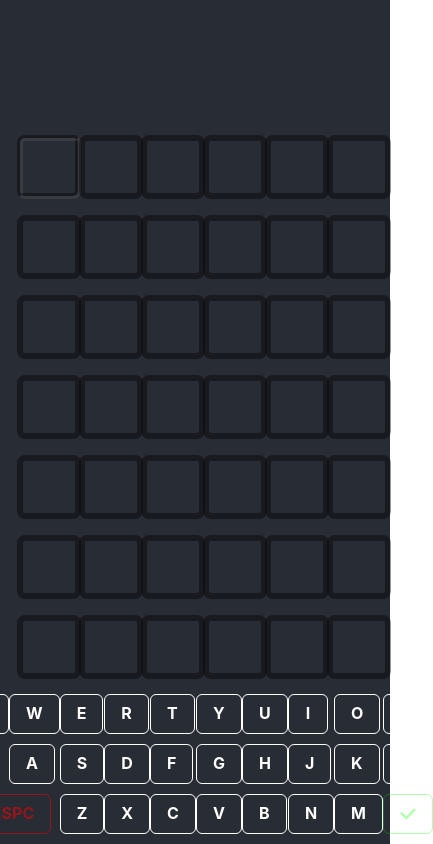
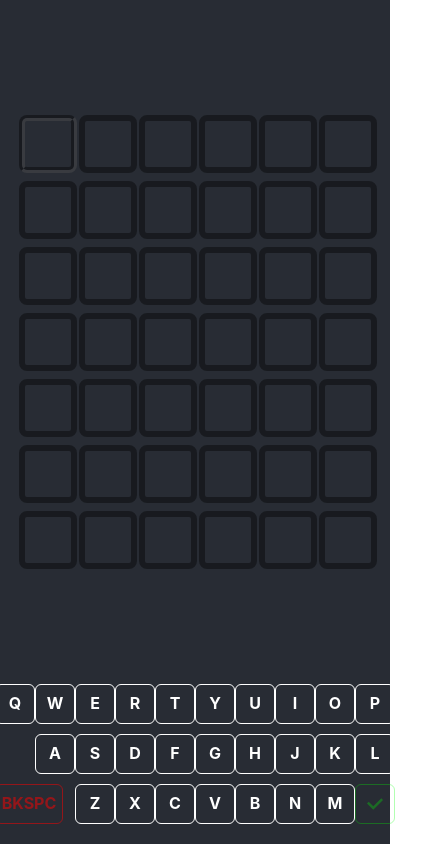
Before and after one commit to JonathanLemes/palavraa, a React (Create React App) app: page / in a window 390 px wide. Shown: the whole page, 433 px wide, since content can reach past the window. Built offline with nearby package versions, Linux system fonts and the light colour scheme.

Commit message:
style: 💄 fixing responsive design

```diff
--- a/src/App.tsx
+++ b/src/App.tsx
@@ -288,9 +288,9 @@ function App() {
           selectedLetter === index && word === selectedWord ? 'groove' : 'solid'
         }
         key={index}
-        m="8px"
-        height="64px"
-        width="64px"
+        m="4px"
+        height="58px"
+        width="58px"
       >
         <Text
           display="flex"
@@ -299,7 +299,7 @@ function App() {
           fontWeight="bold"
           height="100%"
           color="white"
-          fontSize="4xl"
+          fontSize="3xl"
           textAlign="center"
         >
           {letter.content}
@@ -333,13 +333,12 @@ function App() {
       height="100vh"
     >
       <Flex flexDirection="column" height="100vh" maxWidth="720px">
-        <Flex height="120px"></Flex>
         <Flex
           justifyContent="center"
           alignItems="center"
-          height="calc(100vh - 270px)"
+          height="calc(100vh - 160px)"
         >
-          <SimpleGrid width="max(320px, 80%)" columns={6}>
+          <SimpleGrid width="max(320px, 90%)" columns={6}>
             {firstWord.map((letter, index) => letterBox(letter, index, 0))}
             {secondWord.map((letter, index) => letterBox(letter, index, 1))}
             {thirdWord.map((letter, index) => letterBox(letter, index, 2))}
--- a/src/components/Keyboard.tsx
+++ b/src/components/Keyboard.tsx
@@ -40,7 +40,7 @@ export default function Keyboard({ setLetter, typedLetters }: KeyboardProps) {
               : 'white'
           }
           fontWeight="bold"
-          marginBottom="4px"
+          width={letter === 'BKSPC' ? '68px' : '34px'}
           onClick={() => setLetter(letter)}
         >
           {letter === 'ENTER' ? (
@@ -54,8 +54,7 @@ export default function Keyboard({ setLetter, typedLetters }: KeyboardProps) {
   }
 
   return (
-    <Grid templateColumns="repeat(12, 1fr)" templateRows="repeat(3, 1fr)">
-      <GridItem />
+    <Grid templateColumns="repeat(10, 1fr)" templateRows="repeat(3, 1fr)">
       {keyBoardLetter('Q')}
       {keyBoardLetter('W')}
       {keyBoardLetter('E')}
@@ -67,8 +66,6 @@ export default function Keyboard({ setLetter, typedLetters }: KeyboardProps) {
       {keyBoardLetter('O')}
       {keyBoardLetter('P')}
       <GridItem />
-      <GridItem />
-      <GridItem />
       {keyBoardLetter('A')}
       {keyBoardLetter('S')}
       {keyBoardLetter('D')}
@@ -78,8 +75,6 @@ export default function Keyboard({ setLetter, typedLetters }: KeyboardProps) {
       {keyBoardLetter('J')}
       {keyBoardLetter('K')}
       {keyBoardLetter('L')}
-      <GridItem />
-      <GridItem />
       {keyBoardLetter('BKSPC', 2)}
       {keyBoardLetter('Z')}
       {keyBoardLetter('X')}
@@ -88,7 +83,7 @@ export default function Keyboard({ setLetter, typedLetters }: KeyboardProps) {
       {keyBoardLetter('B')}
       {keyBoardLetter('N')}
       {keyBoardLetter('M')}
-      {keyBoardLetter('ENTER', 2)}
+      {keyBoardLetter('ENTER')}
     </Grid>
   )
 }
```
